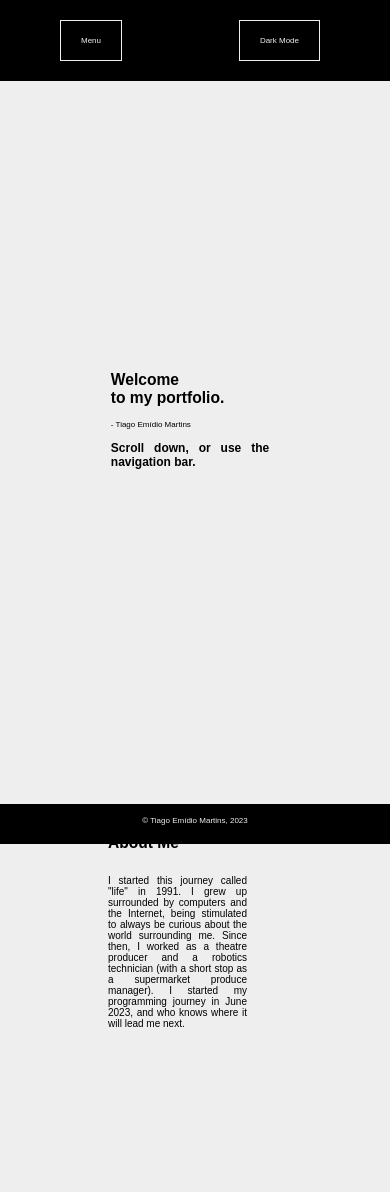
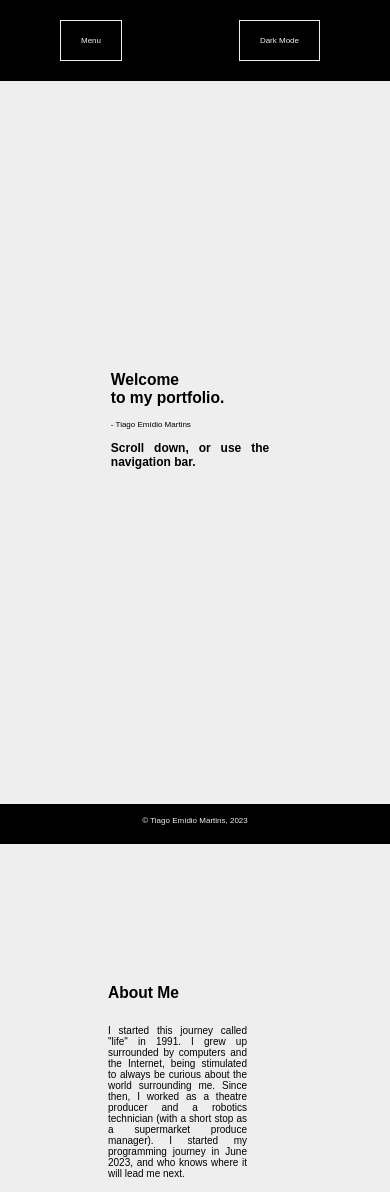
Before and after one commit to tiagoaesmartins/portfolio, a website: page index.html in a window 390 px wide. Shown: the top 1192 px of the page. Drawn offline with Linux system fonts and the light colour scheme; a web font is replaced by a local one.

Commit message:
Corrected mobile display. Hopefully.

```diff
--- a/styles.css
+++ b/styles.css
@@ -330,6 +330,7 @@ footer p {
         align-items: flex-start;
         max-width: 1200px;
         margin-bottom:150px;
+        padding-top: 150px;
     }
 
     #structure-img {
@@ -361,6 +362,7 @@ footer p {
     }
 
     #structure {
+        padding-top: 150px;
         margin-bottom: 150px;
     }
 
```
